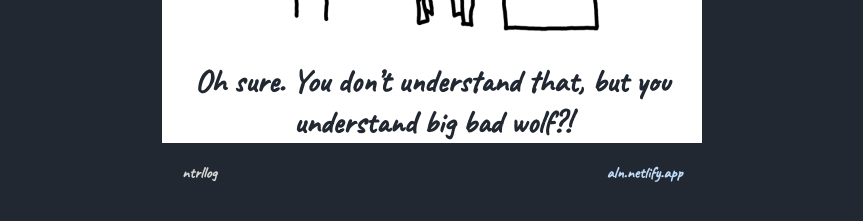
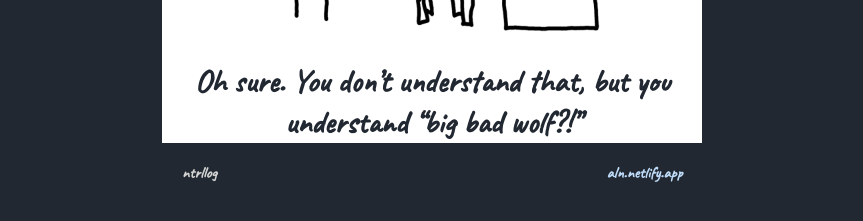
Before and after one commit to ntrllog/RandomTidbits, a Jekyll site: the page built from _comics/2.md, in a window 1280 px wide. Shown: the part 603-824 px from the top of the page, without its empty margins (208-1071 px from the left). Built offline with Jekyll 4.4.1, drawn with Linux system fonts in a browser that asks for light colours; nearby versions of some CDN libraries; some web fonts are replaced.

Commit message:
reversed numbered list, double quotes

```diff
--- a/_comics/2.md
+++ b/_comics/2.md
@@ -9,4 +9,4 @@
 
 ![](/assets/images/2.png)
 
-Oh sure. You don't understand that, but you understand big bad wolf?!
+Oh sure. You don't understand that, but you understand "big bad wolf?!"
--- a/index.html
+++ b/index.html
@@ -4,7 +4,7 @@
 ---
 <h1>Comics</h1>
 
-<ol>
+<ol reversed>
   {% assign comics = site.comics | sort: 'comic_id' | reverse %}
   {% for comic in comics %}
     <li><a href="{{ comic.url }}">{{ comic.comic_title }}</a></li>
```
Also changed, not shown: _comics/35.md (+1 -1 lines), _comics/45.md (+1 -1 lines), _comics/5.md (+1 -1 lines), _comics/52.md (+1 -1 lines), comics.txt (+5 -5 lines).
